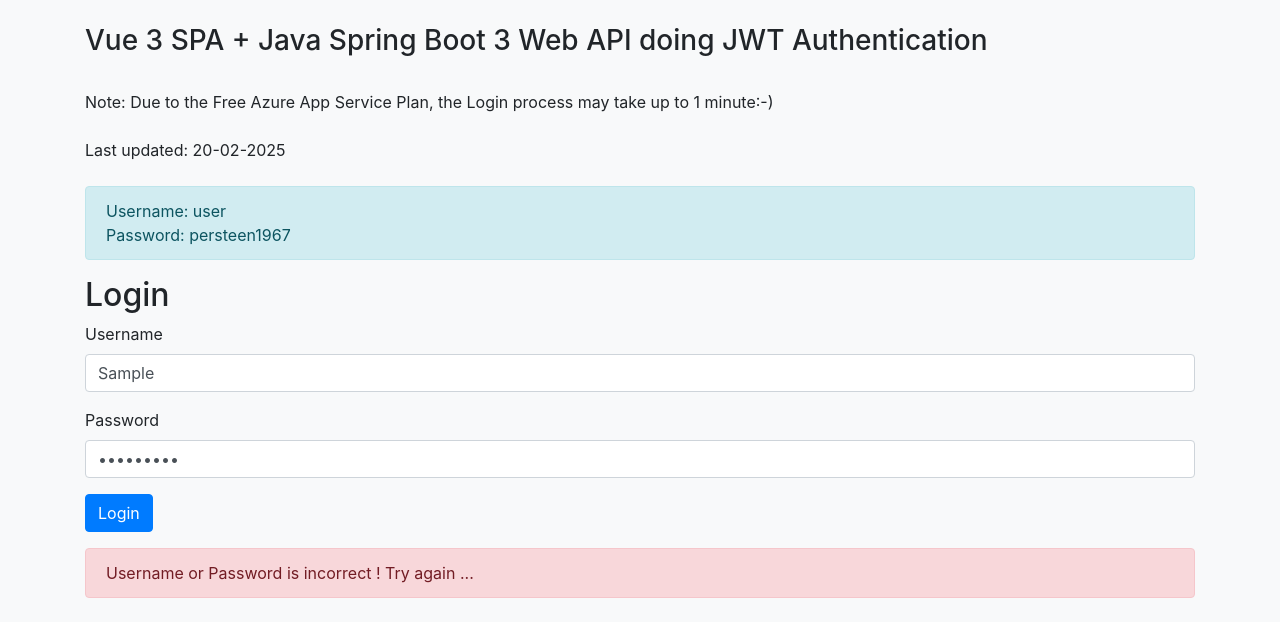
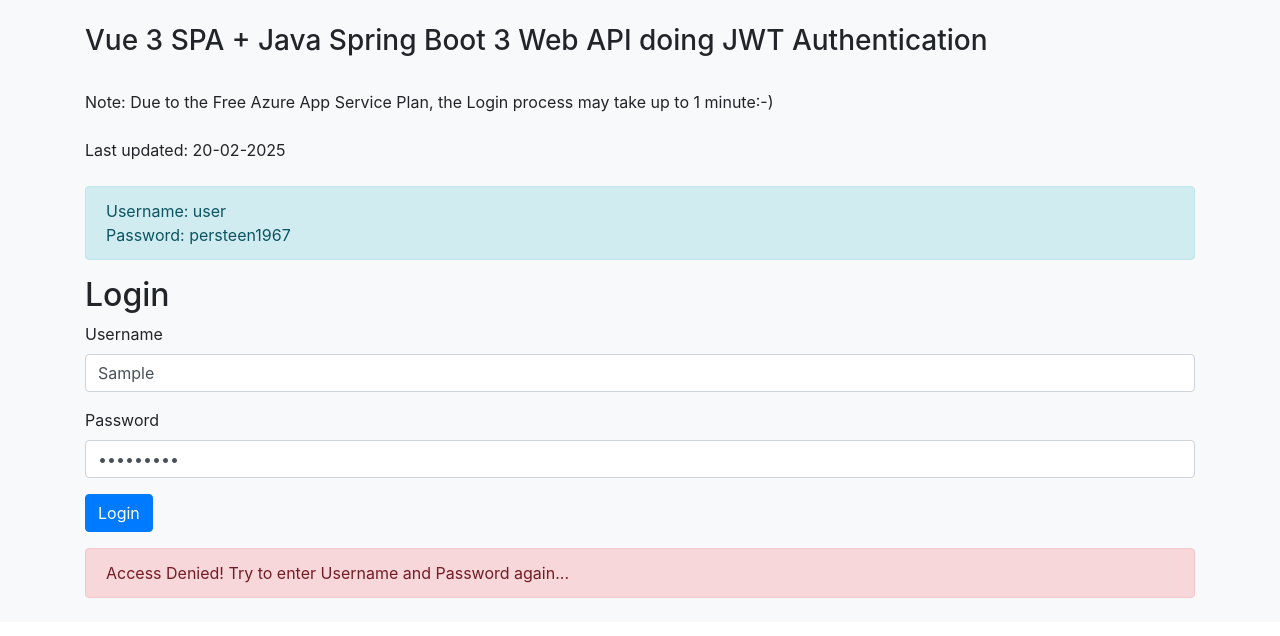
Before and after one commit to persteenolsen/vue-java-jwt-auth-client, a Vue app: page /login in a window 1280 px wide. Both pictures are taken after typing "Sample", "Sample123" into the empty fields and a click on the button "Login". Shown: the top 636 px of the page. Built offline with nearby package versions, Linux system fonts and the light colour scheme; no server answers.

Commit message:
Updated error msg at Login View

```diff
--- a/src/views/LoginView.vue
+++ b/src/views/LoginView.vue
@@ -47,7 +47,7 @@
                     Login
                 </button>
             </div>
-            <div v-if="errors.apiError" class="alert alert-danger mt-3 mb-0">Username or Password is incorrect ! Try again ...</div>
+            <div v-if="errors.apiError" class="alert alert-danger mt-3 mb-0">Access Denied! Try to enter Username and Password again...</div>
         </Form>
     </div>
 </template>
```
